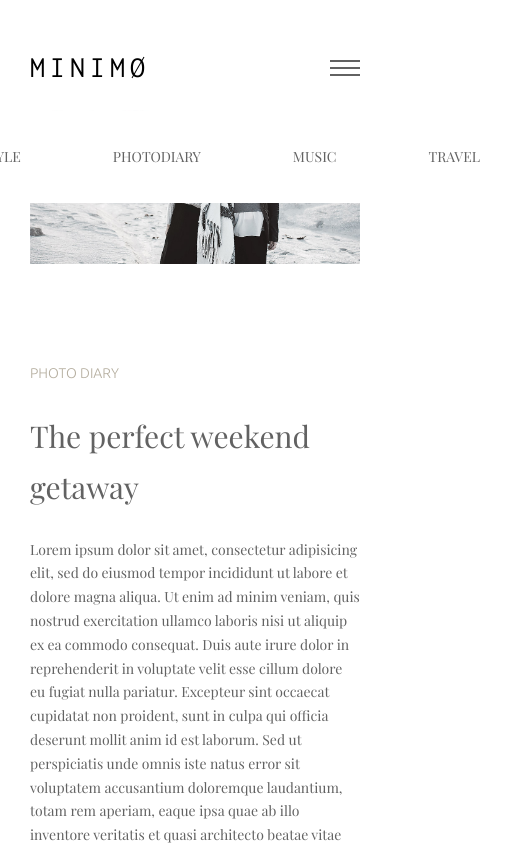
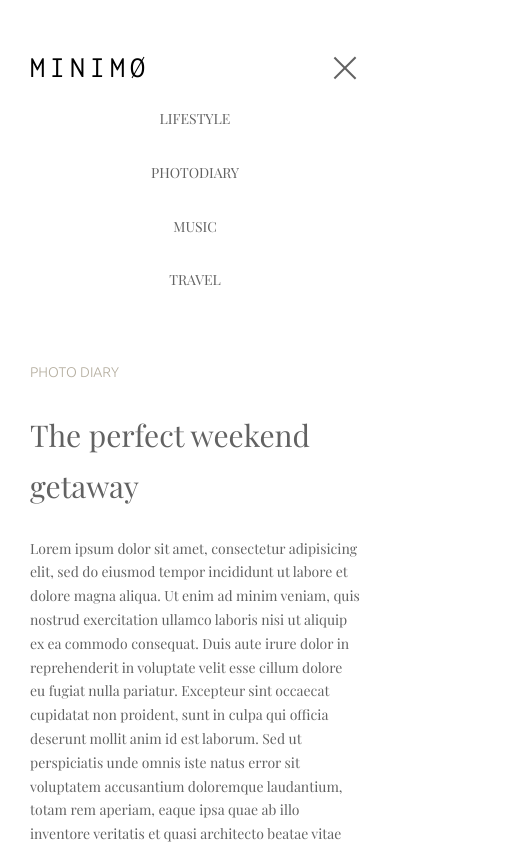
Before and after one commit to Startovich/minimo, a plain HTML site: page index.html in a window 390 px wide. Both pictures are taken after a click on the element 345 px from the left and 67 px from the top of the page. Shown: the top 844 px of the page, 526 px wide, since content can reach past the window. Drawn offline with Linux system fonts and the light colour scheme.

Commit message:
Адаптив меню
В хроме не корректное отображение

```diff
--- a/css/style.css
+++ b/css/style.css
@@ -60,12 +60,30 @@
 .header {
     display: flex;
 
+    min-height: 133px;
+
     width: 100%;
+
+    background: #fff;
+}
+
+.header__fixed {
+    position: fixed!important;
+    top: 0 !important;
+    z-index: 102;
+
+    margin: 0 auto;
+    padding: 0 30px;
+
+    max-width: 1064px;
 }
 
 .header__row {
     display: flex;
-    position: relative;
+    position: absolute;
+    left: 0;
+    right: 0;
+    top: 42px;
     flex-wrap: wrap;
     -webkit-box-align: center;
     align-items: center;
@@ -73,9 +91,27 @@
     justify-content: space-between;
 
     margin: 0 auto;
-    margin-top: 42px;
+    padding-left: 30px;
+    padding-right: 30px;
+    min-height: 91px;
 
     text-transform: uppercase;
+    background-color: #fff;
+}
+
+@media (max-width: 600px) {
+    .header {
+        min-height: 92px;
+    }
+
+    .header__row {
+        min-height: 50px;
+    }
+
+    .menu__list {
+        flex-direction: column;
+        align-items: center;
+    }
 }
 
 .section {
@@ -87,6 +123,8 @@
 }
 
 .container {
+    position: relative;
+
     width: 100%;
     max-width: 1064px;
     margin: 0 auto;
@@ -119,7 +157,6 @@
     content: "";
     border-bottom: 1px solid #000;
     width: 120%;
-
 }
 
 .menu__list {
@@ -152,16 +189,23 @@
     display: flex!important;
 
     position: absolute;
-    bottom: -110px;
-    background: #fff;
+    left: 0;
+    right: 0;
+    z-index: 100;
+    overflow: hidden;
+    transition: all 0.3s ease-out;
+
+    margin: auto;
 
     width: 100%;
 
     justify-content: center;
+    background: #fff;
 }
 
 .burger-btn {
     display: none;
+    z-index: 101;
 
     cursor: pointer;
 }
@@ -204,10 +248,19 @@
 @media (max-width: 842px) {
     .menu {
         display: none;
+        opacity: 0;
     }
 
     .burger-btn {
         display: block;
+    }
+
+    .menu__list {
+        padding-left: 0;
+    }
+
+    .menu__link {
+        padding: 15px 0;
     }
 }
 
--- a/index.html
+++ b/index.html
@@ -13,7 +13,7 @@
             <div class="container">
                 <div class="header__row">
                     <div class="logo">Minim<span class="logo__letter">o</span></div>
-                    <div class="menu menu_mobile">
+                    <div class="menu">
                         <ul class="menu__list">
                             <li class="menu__item">
                                 <a class="menu__link" href="#">Lifestyle</a>
@@ -29,7 +29,7 @@
                             </li>
                         </ul>
                     </div>
-                    <div class="burger-btn burger-btn_close js-burger-btn">
+                    <div class="burger-btn js-burger-btn">
                         <span class="burger-btn__line burger-btn__line_top"></span>
                         <span class="burger-btn__line burger-btn__line_middle"></span>
                         <span class="burger-btn__line burger-btn__line_bottom"></span>
--- a/js/main.js
+++ b/js/main.js
@@ -7,21 +7,77 @@ var APP = {
 
 APP.V.HeaderMenu = {
 	init: function () {
-		var _this = this;
+		var _this = this,
+			lastPoint = 0,
+			checkPoint = parseFloat($('.header__row').css('top')),
+			windowWidth = $(window).width(),
+			top = 0;
+
+		//отслеживаем изменение размера окна браузера
+		$(window).resize(function(){
+			windowWidth = $(window).width();
+
+			//возврат меню
+			if(windowWidth > 842) {
+				$('.menu').removeClass('menu_mobile');
+				$('.menu').css({'opacity': '1'});
+				$('.js-burger-btn').removeClass('burger-btn_close');
+			}
+
+			if(windowWidth <= 600) {
+				$('.menu').css({'top': '50px'});
+			}
+
+			if(windowWidth > 600) {
+				$('.menu').css({'top': '80px'});
+			}
+		});
+
+		//scroll фиксация меню
+		$(window).on('scroll', function(){
+			var currentPoint = $(this).scrollTop();
+
+			if ( currentPoint > lastPoint && currentPoint > checkPoint ) {
+				$('.header__row').addClass('header__fixed');
+			} else if ( currentPoint < lastPoint && currentPoint < checkPoint ) {
+				$('.header__row').removeClass('header__fixed');
+			}
+
+			lastPoint = currentPoint;
+		});
 
 		//click по бургеру
 		$('.js-burger-btn').unbind('click').on('click', function() {
-			//проверяем состояние бургера
-			/*if($(this).hasClass('burger-btn_close')) {
+
+			if($(this).hasClass('burger-btn_close')) {
 				$(this).removeClass('burger-btn_close');
+				$('.menu').stop().animate({
+					top: 0,
+					opacity: 0
+				}, {
+					complete: function(){
+						$('.menu').removeClass('menu_mobile');
+					}
+				});
 			} else {
 				$(this).addClass('burger-btn_close');
-			}*/
+				$('.menu').addClass('menu_mobile');
 
-			$(this).toggleClass('burger-btn_close');
+				//высота смещения в зависимости от ширины окна браузера
+				if(windowWidth > 600) {
+					top = '80px';
+				} else {
+					top = '50px';
+				}
 
-			console.log($(this));
+				$('.menu').stop().animate({
+					top: top,
+					opacity: 1
+				});
+			}
 		});
+
+
 
 
 	}
```
